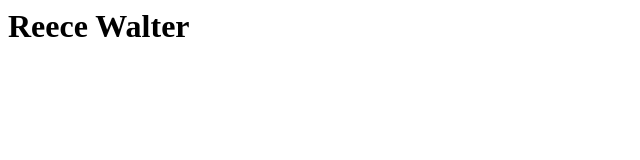
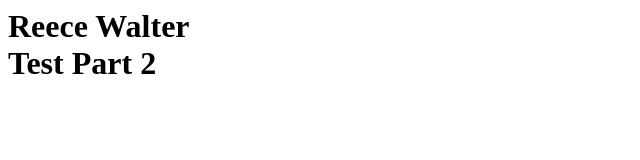
Before and after one commit to thereeceshow/reecewalter, a plain HTML site: page index.html in a window 1280 px wide. Shown: the whole page, without its empty margins (0-640 px from the left). Drawn offline with Linux system fonts and the light colour scheme.

Commit message:
Update index.html

```diff
--- a/index.html
+++ b/index.html
@@ -5,6 +5,8 @@
     <body>
         <h1>
             Reece Walter
+            <br>
+            Test Part 2
         </h1>
     </body>
 </html>
```
